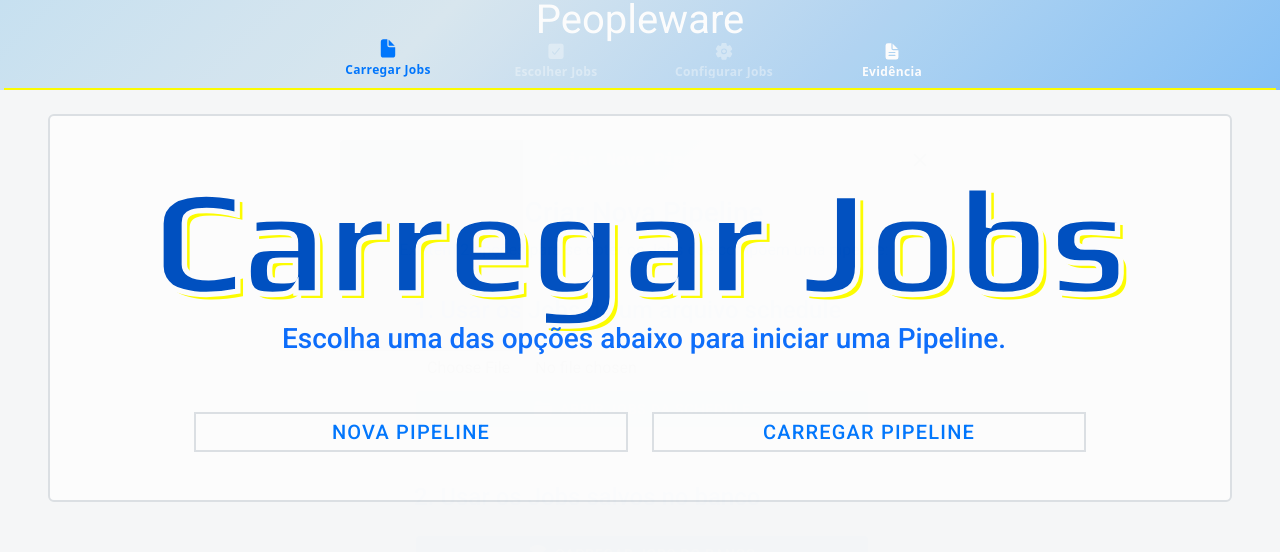
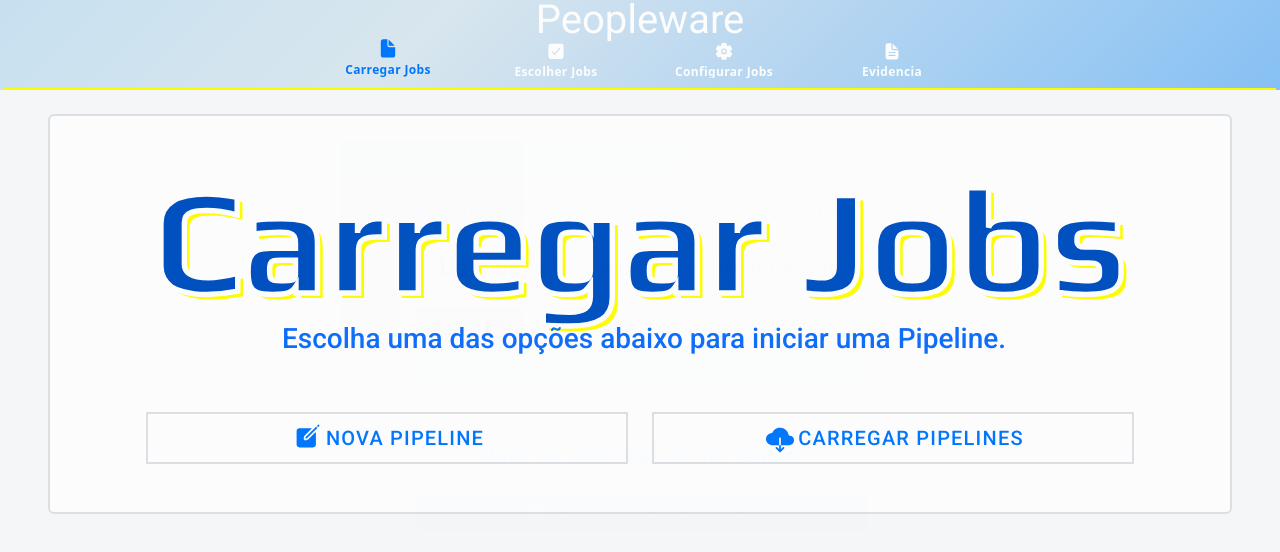
Before and after one commit to JC-Aguiar/DetMakerClient, a React (Create React App) app: page /det-maker/open in a window 1280 px wide. Both pictures are taken after a click on the element "NOVA PIPELINE". Shown: the top 552 px of the page. Built offline with nearby package versions, Linux system fonts and the light colour scheme; a web font is replaced by a local one.

Commit message:
Ajustado novamente os tabs do menu principal

```diff
--- a/src/App.tsx
+++ b/src/App.tsx
@@ -115,7 +115,7 @@ const App = () => {
                         {/* SELECIONAR JOBS */}
                         <IonTabButton tab="select" href="/det-maker/select/"
                             className='pt-2 bg-transparent fw-bold'
-                            disabled={!escolherJobsOpt}
+                            //disabled={!escolherJobsOpt}
                         >
                             <IonIcon icon={checkbox} />
                             <IonLabel>Escolher Jobs</IonLabel>
@@ -124,20 +124,22 @@ const App = () => {
                         {/* CONFIGURAR JOBS */}
                         <IonTabButton tab="config" href="/det-maker/config"
                             className='pt-2 bg-transparent fw-bold'
-                            disabled={!configurarJobsOpt}
+                            //disabled={!configurarJobsOpt}
                         >
                             <IonIcon icon={settings} />
                             <IonLabel>Configurar Jobs {contadorConfigJobs()} </IonLabel>
                         </IonTabButton>
 
-                        {/* EVIDÊNCIA DET */}
-                        <IonTabButton tab="config" href="/det-maker/evidence"
+
+                        {/* CONFIGURAR JOBS */}
+                        <IonTabButton tab="evidence" href="/det-maker/evidence"
                             className='pt-2 bg-transparent fw-bold'
                             //disabled={!configurarJobsOpt}
                         >
                             <IonIcon icon={documentText} />
-                            <IonLabel>Evidência</IonLabel>
+                            <IonLabel>Evidencia </IonLabel>
                         </IonTabButton>
+
 
                     </IonTabBar>
                 </IonTabs>
--- a/src/pages/CarregarJobs.tsx
+++ b/src/pages/CarregarJobs.tsx
@@ -1,7 +1,7 @@
 import { IonButton, IonContent, IonFab, IonFabButton, IonHeader, IonIcon, IonPage, useIonModal, useIonToast, useIonViewDidEnter } from '@ionic/react';
 import { useHistory } from 'react-router';
 import { useState } from 'react';
-import { folderOpen, server } from 'ionicons/icons';
+import { cloudDownload, create, folderOpen, server } from 'ionicons/icons';
 import { alertController } from "@ionic/core";
 import * as axiosRequest from "../data/AxiosRequest";
 import { JobDTO } from '../data/JobDTO';
@@ -36,14 +36,13 @@ const CarregarJobs = (props: any) => {
     //Conteúdo da modal 'Nova Pipeline'
     const conteudoNovaPipeline = (
         <>
-            <div className='h3 text-primary ms-2 mt-2 text-center'>Criar Nova Pipeline</div>
-            <div className='text-primary ms-2 mt-1 text-center'>
-                Existem 2 opções para se obter os Jobs que compõem uma pipeline:
+            <div className='h5 text-primary mt-2 text-center'>
+                Escolha como deseja obter os Jobs para compõem a Pipeline
             </div>
 
             {/* criar pipeline via jobs em schedule */}
-            <div className="my-3 mx-5 border border-2 p-3">
-                <span className='text-primary h4'>1. Usar os Jobs de um arquivo schedule</span>
+            <div className="my-3 mx-5 border border-2 rounded bg-white p-3 text-center">
+                <span className='text-primary h4'>Usar os Jobs de um arquivo schedule</span>
                 <form action="/upload" method="post" encType="multipart/form-data" >
                     <label htmlFor="formFile" className="form-label" ></label>
                     <input className="form-control" type="file" id="formFile" onChange={getFile} />
@@ -54,8 +53,8 @@ const CarregarJobs = (props: any) => {
                 </IonButton>
             </div>
             {/*criar pipeline via jobs em banco */}
-            <div className='mt-3 mx-5 border border-2 p-3'>
-                <span className='text-primary h4'>2. Usar os Jobs salvos no banco</span>
+            <div className='mt-3 mx-5 border border-2 rounded bg-white p-3 text-center'>
+                <span className='text-primary text-center h4'>Usar os Jobs salvos no banco</span>
                 <IonButton className='w-100 mt-4' onClick={carregarBanco}>
                     <IonIcon icon={server} className='me-2'></IonIcon>
                     Carregar Jobs do Banco
@@ -75,7 +74,7 @@ const CarregarJobs = (props: any) => {
     const [modalNovaPipelineOn, modalNovaPipelineOff] = useIonModal(
         ModalGenerica,
         {
-            titulo: "Criar Nova Pipeline",
+            titulo: "Criar nova Pipeline",
             elemento: conteudoNovaPipeline,
             onDismiss: () => modalNovaPipelineOff(),
         }
@@ -178,28 +177,30 @@ const CarregarJobs = (props: any) => {
 
                     <div className='row pt-5 px-5'>
                         {/* OPÇÃO 1: NOVA PIPELINE */}
-                        <div className='col' >
-                            <div className="d-block h-100 mb-3 ms-5 border border-2">
+                        <div className='col-6' >
+                            <div className="d-block h-100 mb-3 border border-2">
                                 <IonButton expand="full"
                                     fill='clear'
                                     size="large"
                                     className="centered-button h-100 m-0"
                                     onClick={() => modalNovaPipelineOn()}
                                 >
+                                    <IonIcon icon={create} className='mx-1 pt-0 pb-1' />
                                     Nova Pipeline
                                 </IonButton>
                             </div>
                         </div>
 
                         {/* OPÇÃO 2: CARREGAR PIPELINE */}
-                        <div className='col'>
-                            <div className="d-block h-100 mb-3 me-5 border border-2">
+                        <div className='col-6'>
+                            <div className="d-block h-100 mb-3 border border-2">
                                 <IonButton expand="full"
                                     fill='clear'
                                     size="large"
                                     className="centered-button h-100 m-0"
                                 >
-                                    Carregar Pipeline
+                                    <IonIcon icon={cloudDownload} className='mx-1 pt-1 pb-0' />
+                                    Carregar Pipelines
                                 </IonButton>
                             </div>
                         </div>
--- a/src/pages/ConfigurarJobs.tsx
+++ b/src/pages/ConfigurarJobs.tsx
@@ -53,10 +53,6 @@ const ConfigurarJobs = (props: any) => {
     //Acionamento assim que esta página for montada
     useIonViewDidEnter(() => {
         dispatch(show());
-    }, []);
-
-    //Acionamento sempre que esta página tiver algum dos seus componentes atualizados
-    useEffect(() => {
         console.log(`[CONFIGURAR-JOBS] Jobs: ${pilhaExec.map((itemPilha) => itemPilha.job.nome).join(", ")}`);
         if (pilhaExec.length === 0) {
             console.log(`[CONFIGURAR-JOBS] A pilha de jobs está vazia. Retornando página.`);
@@ -65,6 +61,10 @@ const ConfigurarJobs = (props: any) => {
         else {
             console.log(`[CONFIGURAR-JOBS] Carregando cards da pilha dos jobs selecionados.`);
         }
+    }, []);
+
+    //Acionamento sempre que esta página tiver algum dos seus componentes atualizados
+    useEffect(() => {
         itensParaExecutar();
     }, [pilhaExec]);
 
```
